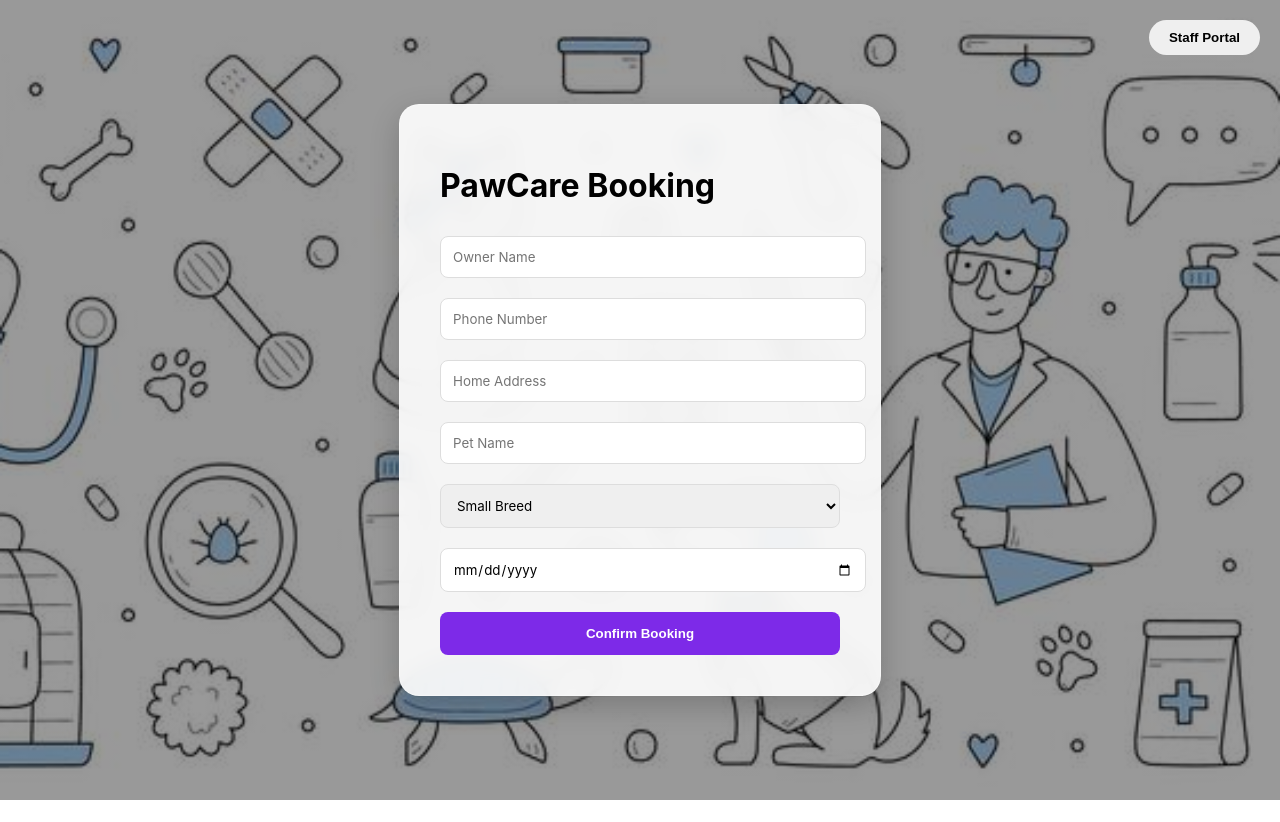
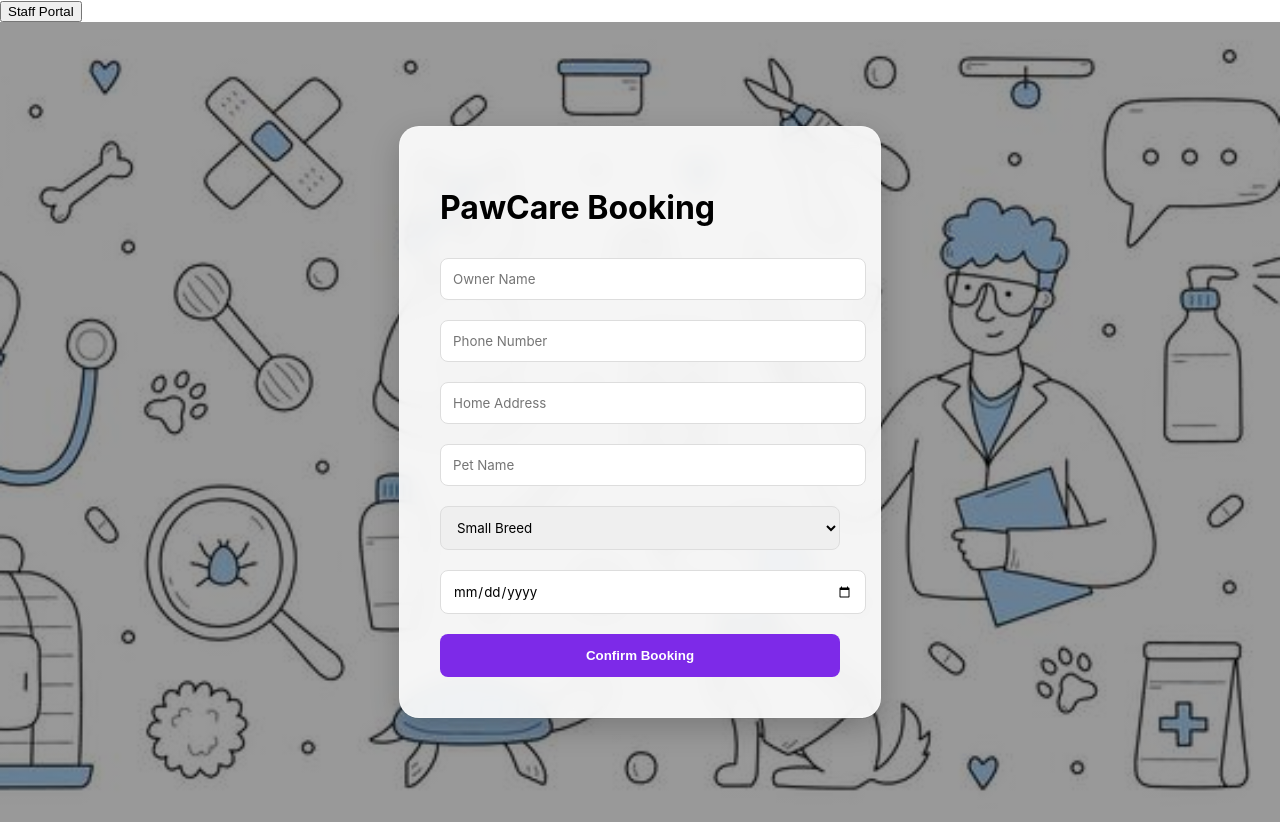
Before and after one commit to ericoacosta/VetCare, a React (Create React App) app: page / in a window 1280 px wide. Before the commit the page ends 800 px from the top, so only its background shows below. Built offline with nearby package versions, Linux system fonts and the light colour scheme.

Commit message:
Update App.js

```diff
--- a/src/App.js
+++ b/src/App.js
@@ -5,7 +5,7 @@ import './App.css';
 
 function App() {
   const [view, setView] = useState("booking");
-  const [, setSession] = useState(null); // Fixed the unused variable error
+  const [, setSession] = useState(null);
   const [formData, setFormData] = useState({
     ownerName: "", contactNo: "", petName: "", size: "small", address: "", date: ""
   });
@@ -56,17 +56,28 @@ function App() {
     } catch (err) { alert(err.message); }
   };
 
+  // We define the background style here so it bypasses the CSS module check
+  const backgroundStyle = {
+    backgroundImage: `linear-gradient(rgba(0, 0, 0, 0.4), rgba(0, 0, 0, 0.4)), url('/image/vetbackground.jpg')`,
+    backgroundSize: 'cover',
+    backgroundPosition: 'center',
+    backgroundAttachment: 'fixed',
+    minHeight: '100vh',
+    display: 'flex',
+    flexDirection: 'column',
+    alignItems: 'center',
+    justifyContent: 'center'
+  };
+
   return (
     <div className="App">
       {view === "booking" && (
-        <button className="corner-login-btn"
-                style={{position: 'absolute', top: '20px', right: '20px', padding: '10px 20px', borderRadius: '50px', border: 'none', fontWeight: 'bold', cursor: 'pointer'}}
-                onClick={() => setView("login")}>
+        <button className="corner-login-btn" onClick={() => setView("login")}>
           Staff Portal
         </button>
       )}
 
-      <div className="App-header">
+      <div style={backgroundStyle}>
         {view === "login" && (
           <div className="glass-card">
             <h2>Staff Login</h2>
@@ -74,7 +85,7 @@ function App() {
               <input type="email" placeholder="Email" onChange={(e) => setEmail(e.target.value)} required />
               <input type="password" placeholder="Password" onChange={(e) => setPassword(e.target.value)} required />
               <button type="submit" className="primary-btn">Sign In</button>
-              <button type="button" style={{background: 'none', border: 'none', marginTop: '10px', cursor: 'pointer', textDecoration: 'underline'}} onClick={() => setView("booking")}>Cancel</button>
+              <button type="button" className="admin-link-btn" onClick={() => setView("booking")}>Cancel</button>
             </form>
           </div>
         )}
@@ -87,7 +98,6 @@ function App() {
             <form onSubmit={saveReservation}>
               <input placeholder="Owner Name" value={formData.ownerName} onChange={(e) => setFormData({...formData, ownerName: e.target.value})} required />
               <input placeholder="Phone Number" value={formData.contactNo} onChange={(e) => setFormData({...formData, contactNo: e.target.value})} required />
-              {/* ADDRESS FIELD RESTORED */}
               <input placeholder="Home Address" value={formData.address} onChange={(e) => setFormData({...formData, address: e.target.value})} required />
               <input placeholder="Pet Name" value={formData.petName} onChange={(e) => setFormData({...formData, petName: e.target.value})} required />
               <select value={formData.size} onChange={(e) => setFormData({...formData, size: e.target.value})}>
```
